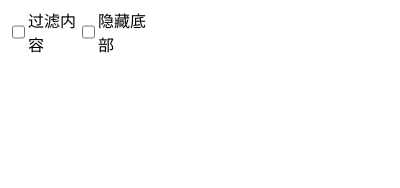
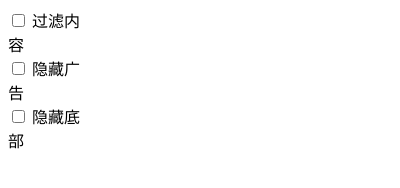
Before and after one commit to YeYinhai/chrome-lights, a browser extension: page popup.html in a window 400 px wide. Drawn offline with Linux system fonts and the light colour scheme.

Commit message:
新增广告过滤开关

```diff
--- a/js/popup.js
+++ b/js/popup.js
@@ -2,11 +2,12 @@
 var config = {}
 
 window.onload = function () {
-    chrome.storage.sync.get(["isContent", "isFoot"], function (data) {
+    chrome.storage.sync.get(["isContent", "isFoot", "isAD"], function (data) {
         // alert(JSON.stringify(data));
         config = data;
         document.getElementById('isContent').checked = data.isContent;
         document.getElementById('isFoot').checked = data.isFoot;
+        document.getElementById('isAD').checked = data.isAD;
     })
 
 }
--- a/popup.html
+++ b/popup.html
@@ -7,19 +7,22 @@
     <meta http-equiv="Content-Type" content="text/html; charset=utf-8" />
     <style>
         span {
-            width: 50px;
+            width: 80px;
         }
     </style>
 </head>
 
 <body>
-    <div style="display: flex;">
-        <input type="checkbox" id="isContent">
-            <span>过滤内容</span>
-        </input>
-        <input type="checkbox" id="isFoot">
-            <span>隐藏底部</span>
-        </input>
+    <div style="display: flex; flex-direction: column;">
+        <span><input type="checkbox" id="isContent" /> 过滤内容
+        </span>
+
+        <span> <input type="checkbox" id="isAD" /> 隐藏广告
+        </span>
+
+        <span> <input type="checkbox" id="isFoot" /> 隐藏底部
+        </span>
+
     </div>
 </body>
 <script type="text/javascript" src="js/jquery-3.3.1.min.js"></script>
```
Also changed, not shown: js/content.js (+10 -7 lines), manifest.json, 1 other file.
